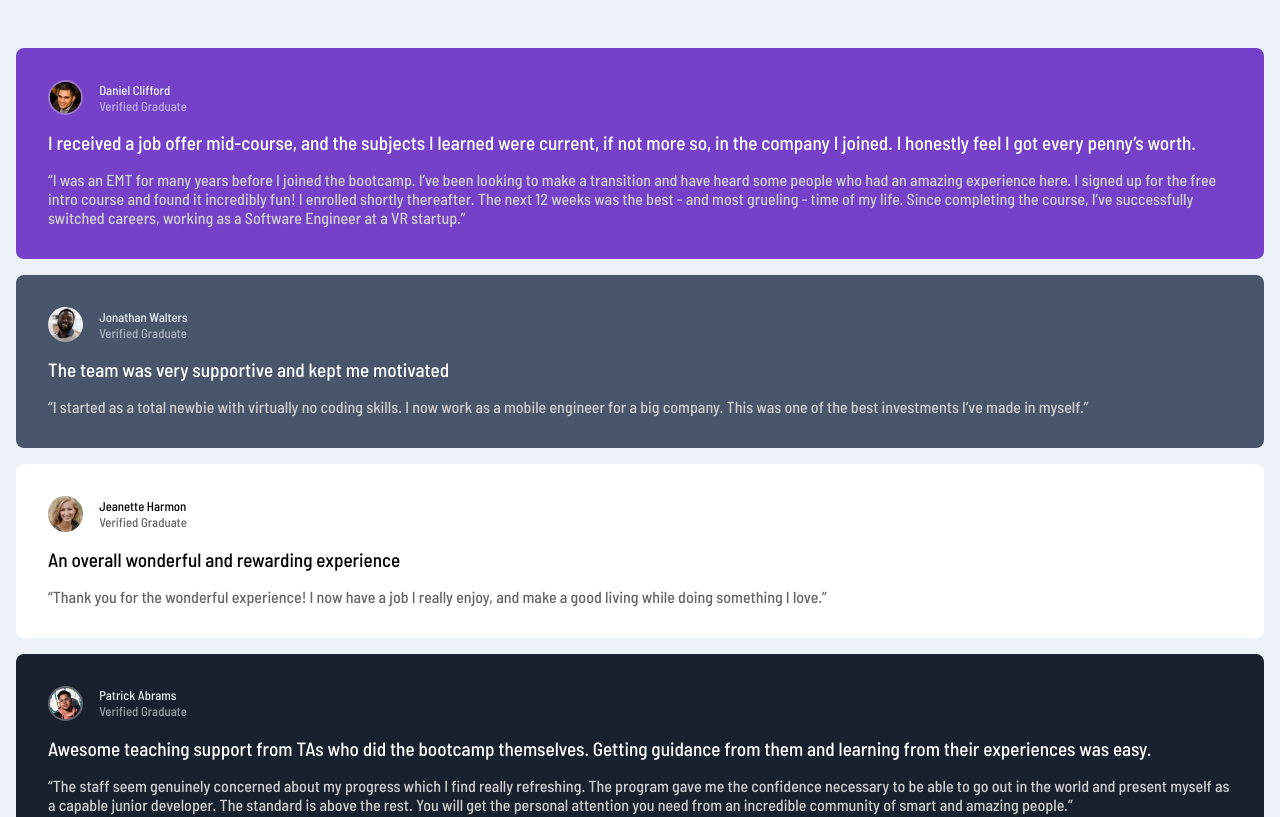
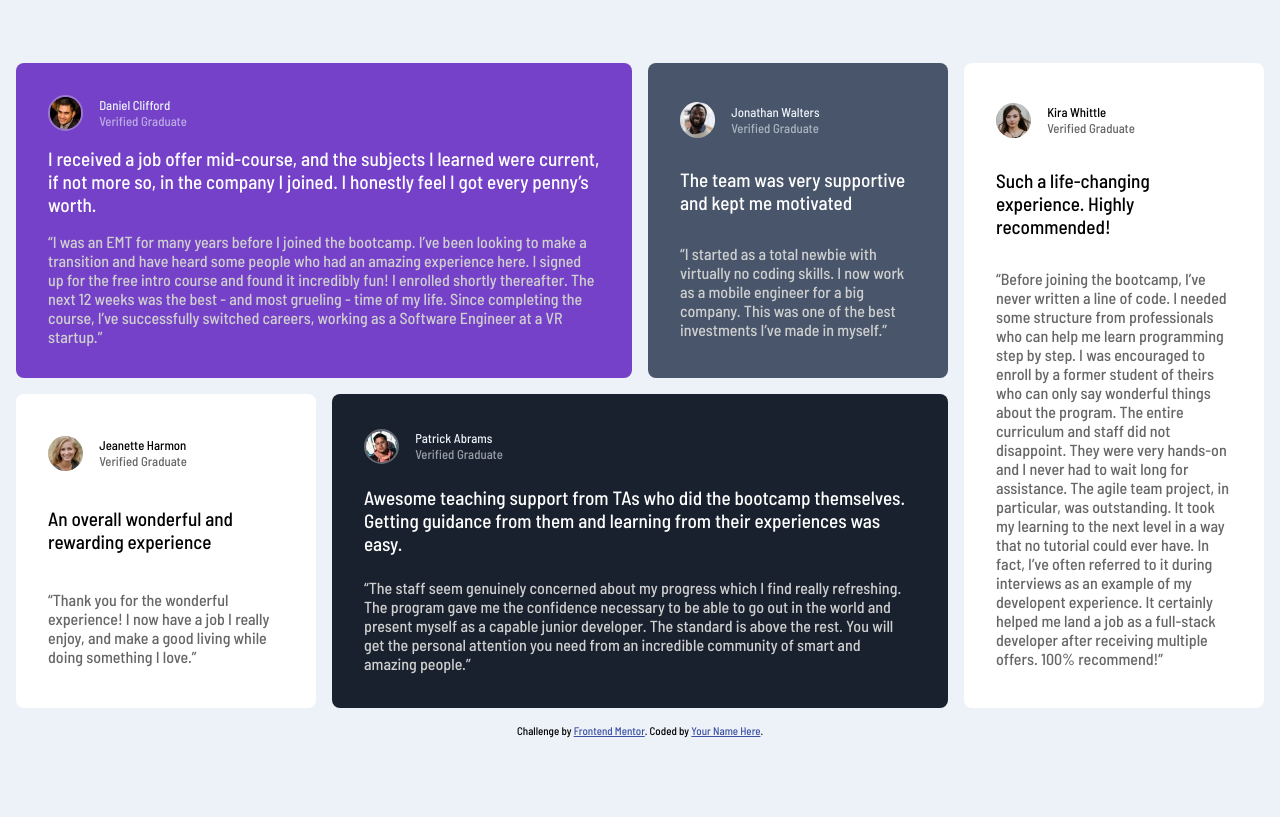
Before and after one commit to tonage72/testimonials-grid-section-main, a plain HTML site: page index.html in a window 1280 px wide. Shown: the top 817 px of the page. Drawn offline with Linux system fonts and the light colour scheme.

Commit message:
Working on website view. Grid layed out.

```diff
--- a/css/styles.css
+++ b/css/styles.css
@@ -108,6 +108,38 @@ body {
 	border: 2px solid hsla(0, 0%, 81%, .4);
 }
 
+@media (min-width: 600px) {
+	.main-grid {
+		display: grid;
+		gap: 1rem;
+		grid-template-columns: 1fr 1fr 1fr 1fr;
+		grid-template-rows: 1fr 1fr;
+		grid-template-areas:
+			"card1 card1 card2 card5"
+			"card3 card4 card4 card5";
+	}
+
+	.card1 {
+		grid-area: card1;
+	}
+
+	.card2 {
+		grid-area: card2;
+	}
+
+	.card3 {
+		grid-area: card3;
+	}
+
+	.card4 {
+		grid-area: card4;
+	}
+
+	.card5 {
+		grid-area: card5;
+	}
+}
+
 .attribution {
 	font-size: 11px;
 	text-align: center;
```
